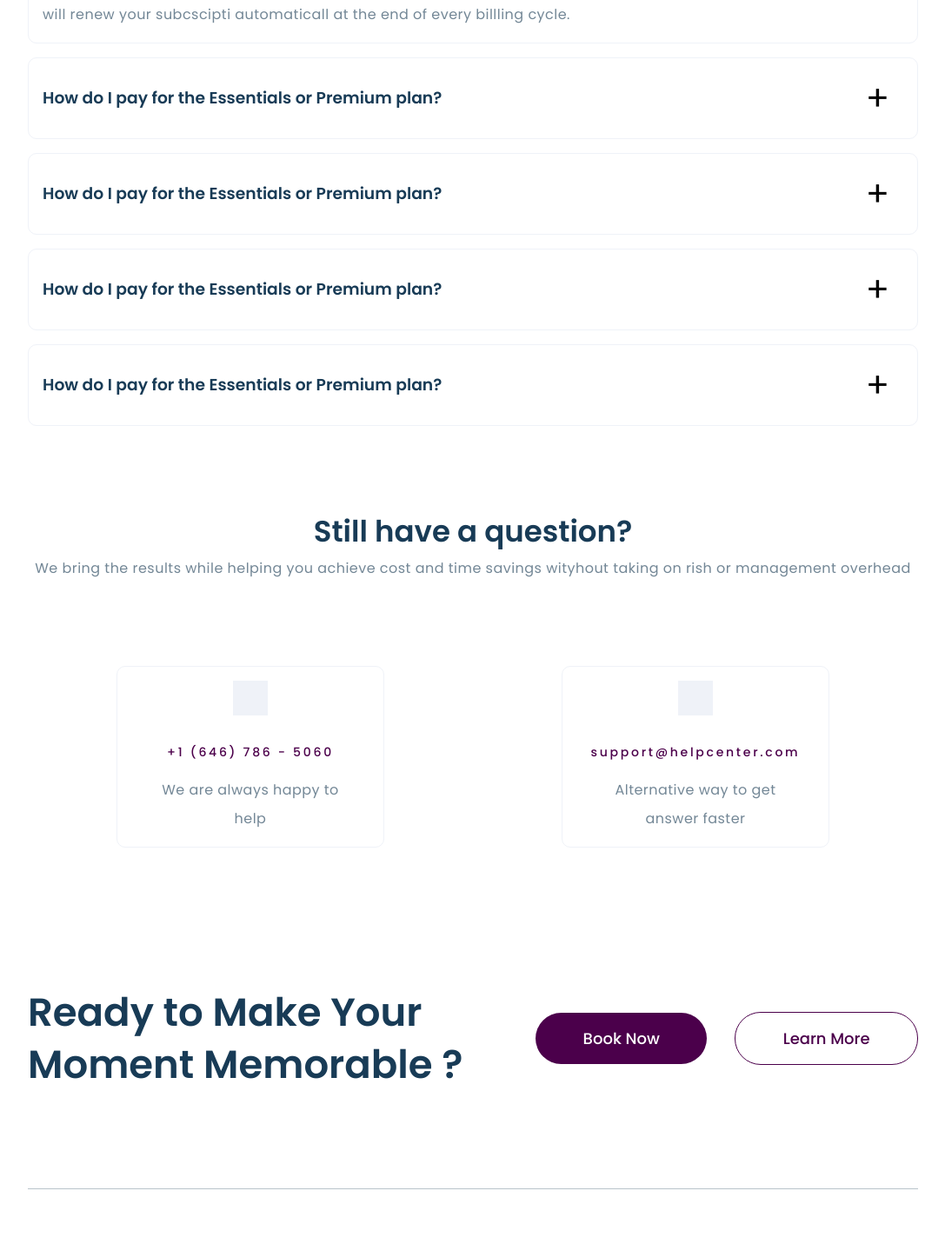
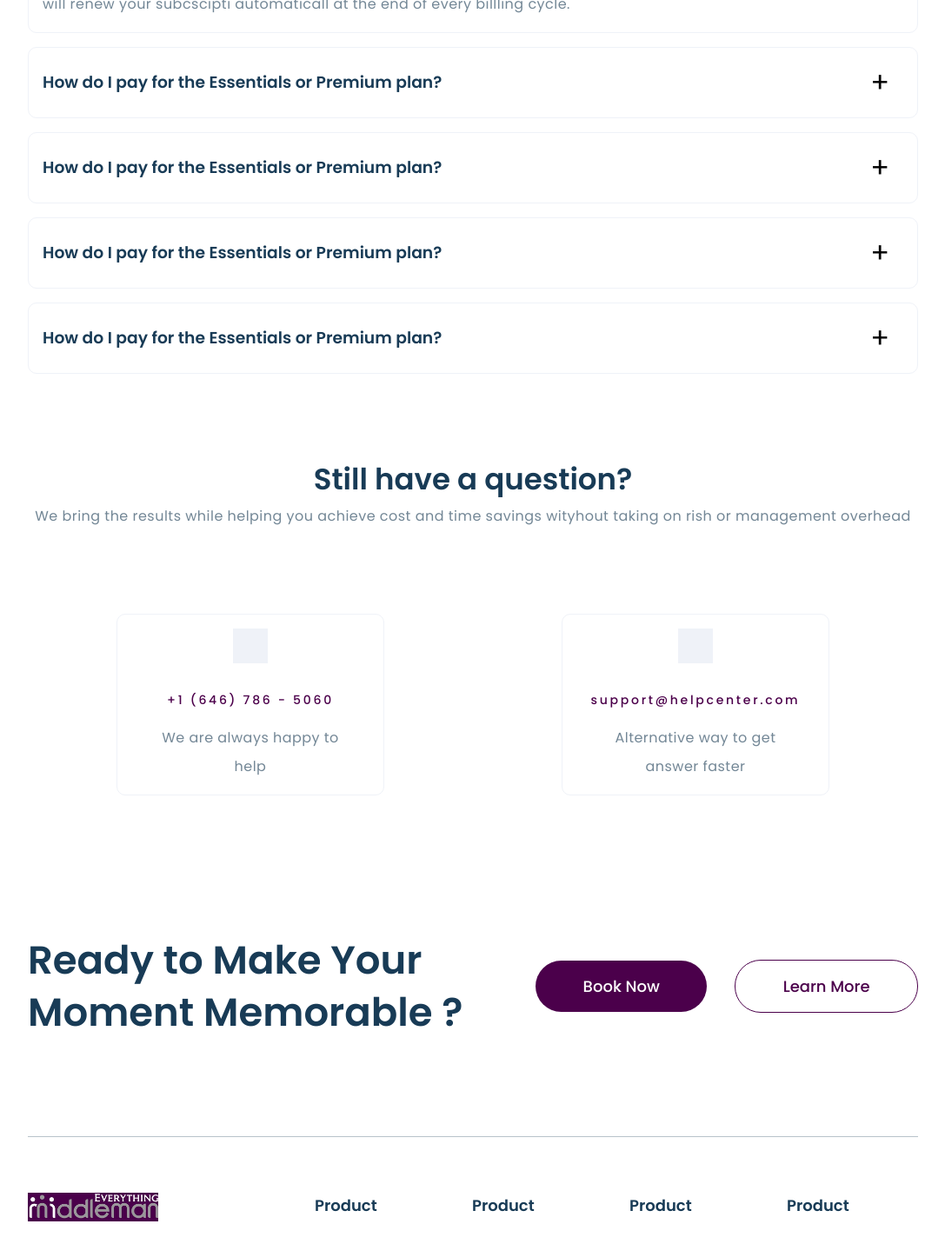
Before and after one commit to Grazac-Project/everything-middleman-frontend, a React (Create React App) app: page /faq in a window 1280 px wide. Shown: the part 1330-2761 px from the top of the page at 87% size, without its empty margins (96-1183 px from the left). Built offline with nearby package versions, Linux system fonts and the light colour scheme.

Commit message:
bug fixes

```diff
--- a/src/components/footer.js
+++ b/src/components/footer.js
@@ -6,6 +6,7 @@ import Twitter from "../assets/twitter.png";
 import Text from "./text";
 import Subtitle from "./subtitle";
 import { FooterLink } from "./link";
+import { Link } from "react-router-dom";
 
 const Footer = () => {
   return (
@@ -14,11 +15,13 @@ const Footer = () => {
         <div className="footer-container ma">
           <div className="footer-section-1">
             <div className="footer-img-box">
-              <img
-                src={Logo}
-                alt="everythingmiddleman"
-                className="footer-img"
-              />
+              <Link to="/">
+                <img
+                  src={Logo}
+                  alt="everythingmiddleman"
+                  className="footer-img"
+                />
+              </Link>
             </div>
             <Text color="sm-text-light footer-text mt-sm">
               Build a modern and creative website with crealand
--- a/src/components/header.js
+++ b/src/components/header.js
@@ -1,13 +1,16 @@
 import Logo from "../assets/logo.jpeg";
 import Navigation from "./Navigation/navigation";
 import { GiHamburgerMenu } from "react-icons/gi";
+import { Link } from "react-router-dom";
 
 const Header = ({ toggle }) => {
   return (
     <header className="header">
       <div className="header-container">
         <div className="header-logo">
-          <img src={Logo} alt="logo" className="header-img" />
+          <Link to="/">
+            <img src={Logo} alt="logo" className="header-img" />
+          </Link>
         </div>
         <Navigation />
         <div className="header-toggle" onClick={toggle}>
--- a/src/index.css
+++ b/src/index.css
@@ -1299,7 +1299,7 @@ html {
 }
 .Faq-main-faq-toggle {
   cursor: pointer;
-  font-size: 2.5rem;
+  font-size: 2rem;
   margin-left: 10px;
 }
 .Faq-main-faq-answer {
--- a/src/sass/page/_home.scss
+++ b/src/sass/page/_home.scss
@@ -39,7 +39,6 @@
     }
 
     &-svg {
-      // flex-basis: 500px;
       flex-shrink: 2;
       @include respond(phone) {
         display: none;
--- a/src/sass/page/faq.scss
+++ b/src/sass/page/faq.scss
@@ -140,7 +140,7 @@
 
       &-toggle {
         cursor: pointer;
-        font-size: 2.5rem;
+        font-size: 2rem;
         margin-left: 10px;
       }
       &-answer {
```
Also changed, not shown: 2 other files (tests, documents, lock files or other folders).
